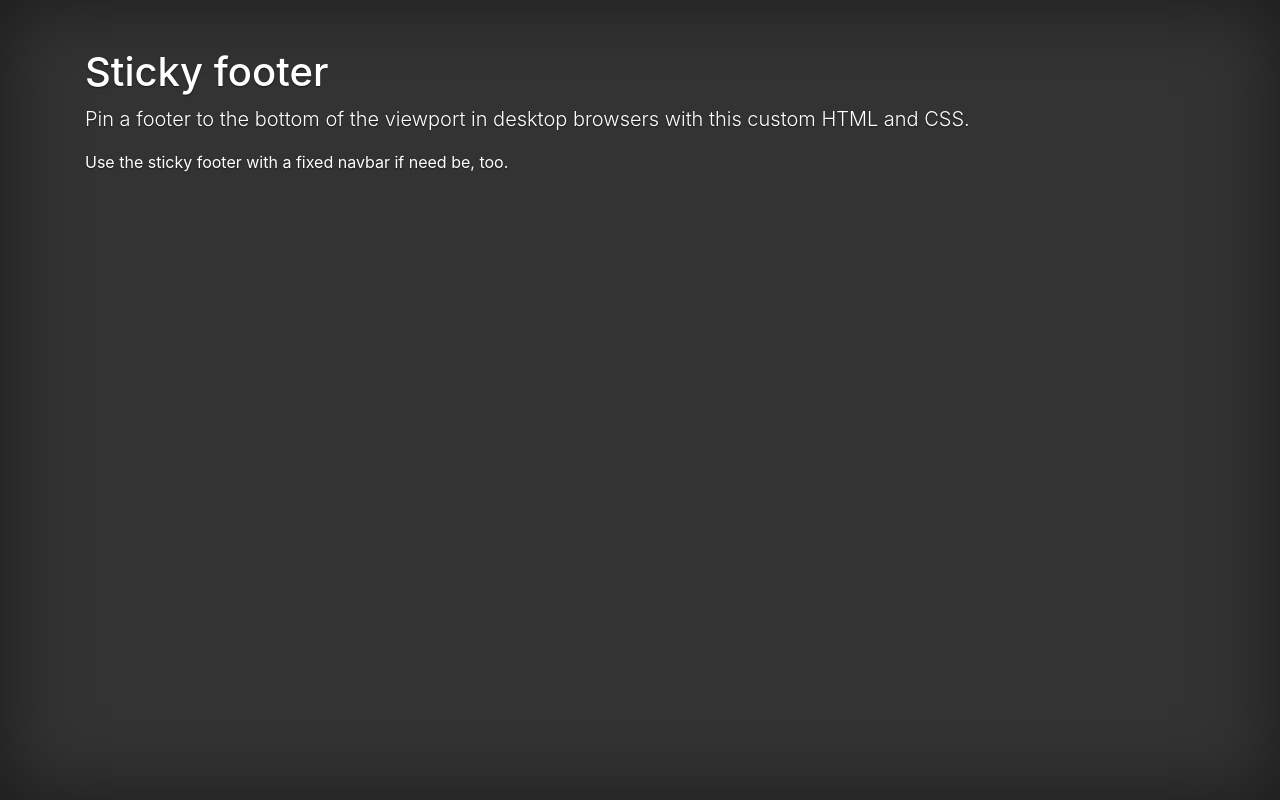
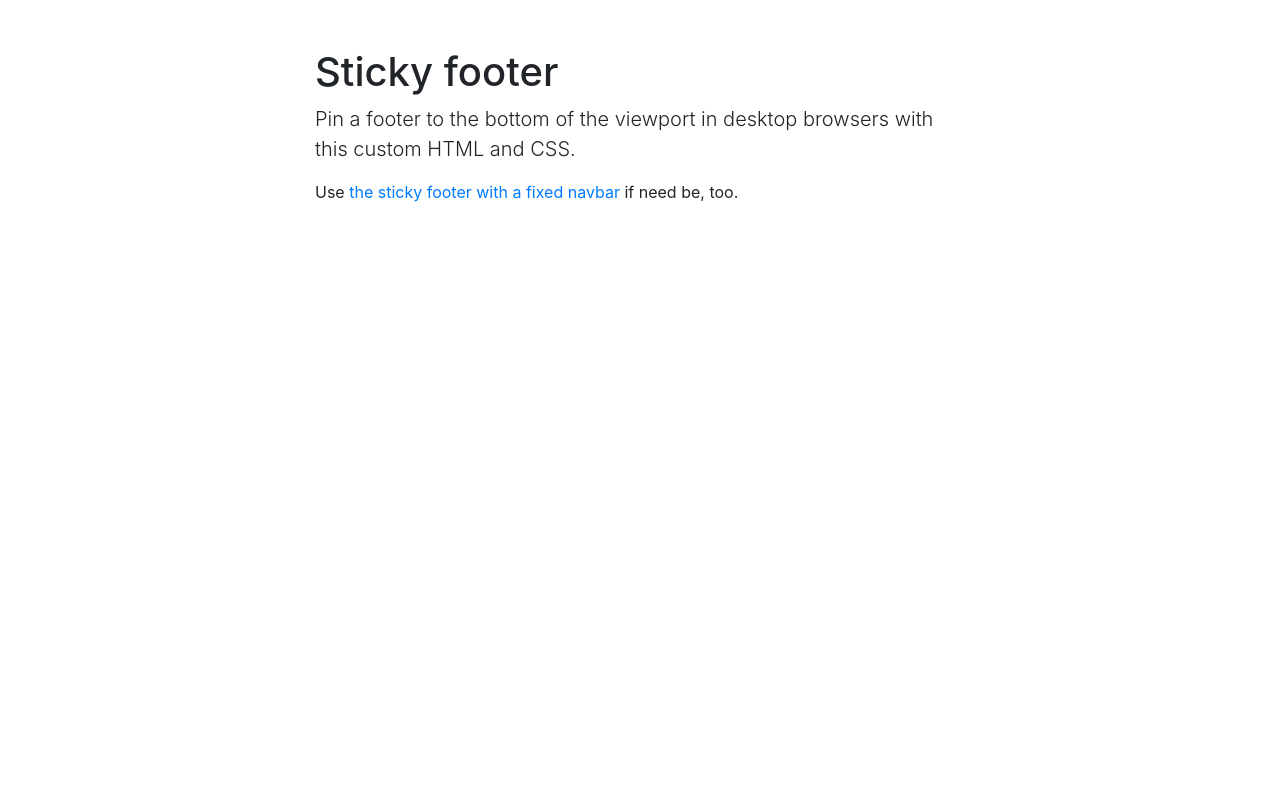
Before and after one commit to faleatorio/faleatorio.github.io, a plain HTML site: page index.html in a window 1280 px wide. Drawn offline with nearby package versions, Linux system fonts and the light colour scheme.

Commit message:
Update index.html

```diff
--- a/index.html
+++ b/index.html
@@ -30,8 +30,8 @@
       }
     </style>
     <!-- Custom styles for this template -->
-    <link href="cover.css" rel="stylesheet">
-    <!--<link href="sticky-footer.css" rel="stylesheet">-->
+    <!--<link href="cover.css" rel="stylesheet">-->
+    <link href="sticky-footer.css" rel="stylesheet">
   </head>
   <body class="d-flex flex-column h-100">
     <!-- Begin page content -->
```
